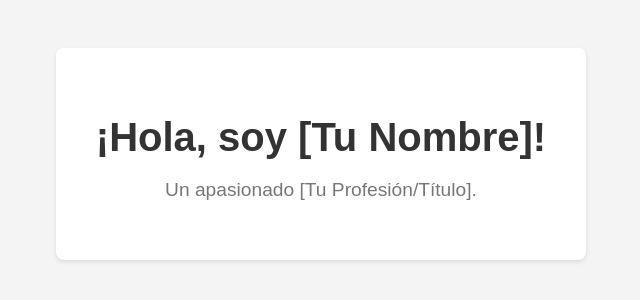
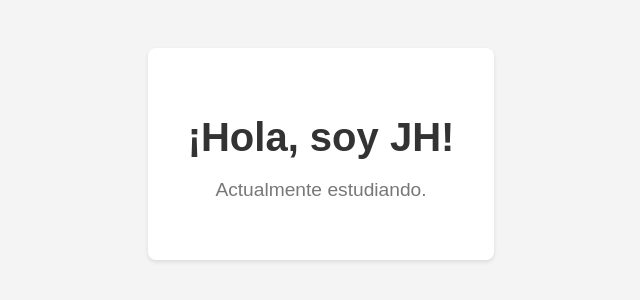
Before and after one commit to JhonGonzzzales/port.github.io, a plain HTML site: page index.html in a window 1280 px wide. Shown: the part 246-546 px from the top of the page, without its empty margins (319-959 px from the left). Drawn offline with Linux system fonts and the light colour scheme.

Commit message:
Update index.html

```diff
--- a/index.html
+++ b/index.html
@@ -57,8 +57,8 @@ color: #333;
 </head>
 <body>
 <div class="hero">
-<h1 class="hero-title">¡Hola, soy [Tu Nombre]!</h1>
-<p class="hero-subtitle">Un apasionado [Tu Profesión/Título].</p>
+<h1 class="hero-title">¡Hola, soy JH!</h1>
+<p class="hero-subtitle">Actualmente estudiando.</p>
 </div>
 
 <script>
```
